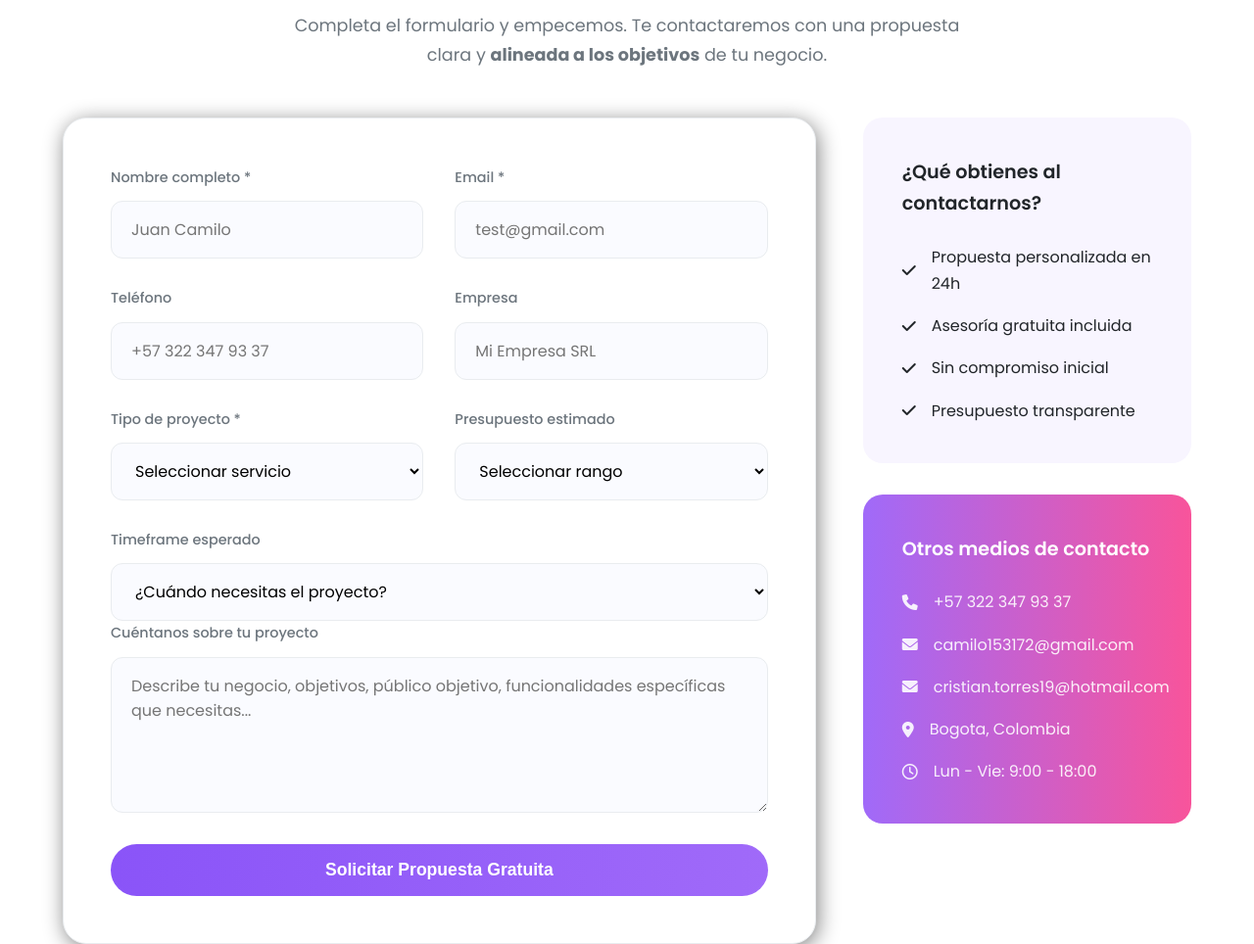
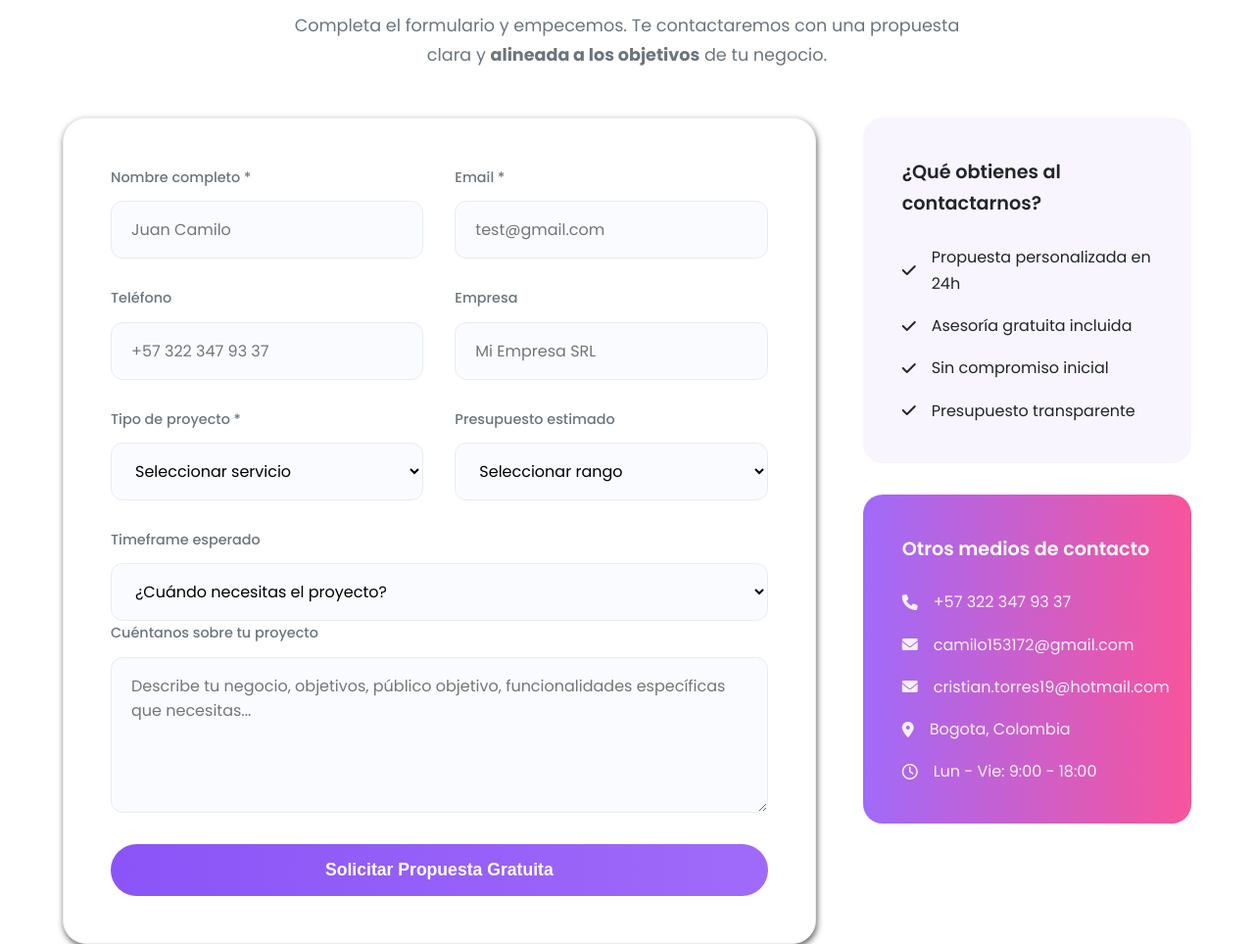
Before and after one commit to cristiantorresf19191919/agencyParternship, a plain HTML site: page index.html in a window 1280 px wide. Shown: the part 3837-4801 px from the top of the page at 98% size. Drawn offline with Linux system fonts and the light colour scheme.

Commit message:
Update box-shadow in style.css for improved visual depth and consistency

```diff
--- a/style.css
+++ b/style.css
@@ -541,7 +541,7 @@ section {
     background: var(--white);
     padding: 3rem;
     border-radius: 24px;
-    box-shadow: 2px 4px 21px #0000007d;
+    box-shadow: 1px 3px 6px #222222b5;
     border: 1px solid var(--border-color);
     transition: transform 0.3s ease, box-shadow 0.3s ease;
 }
```
